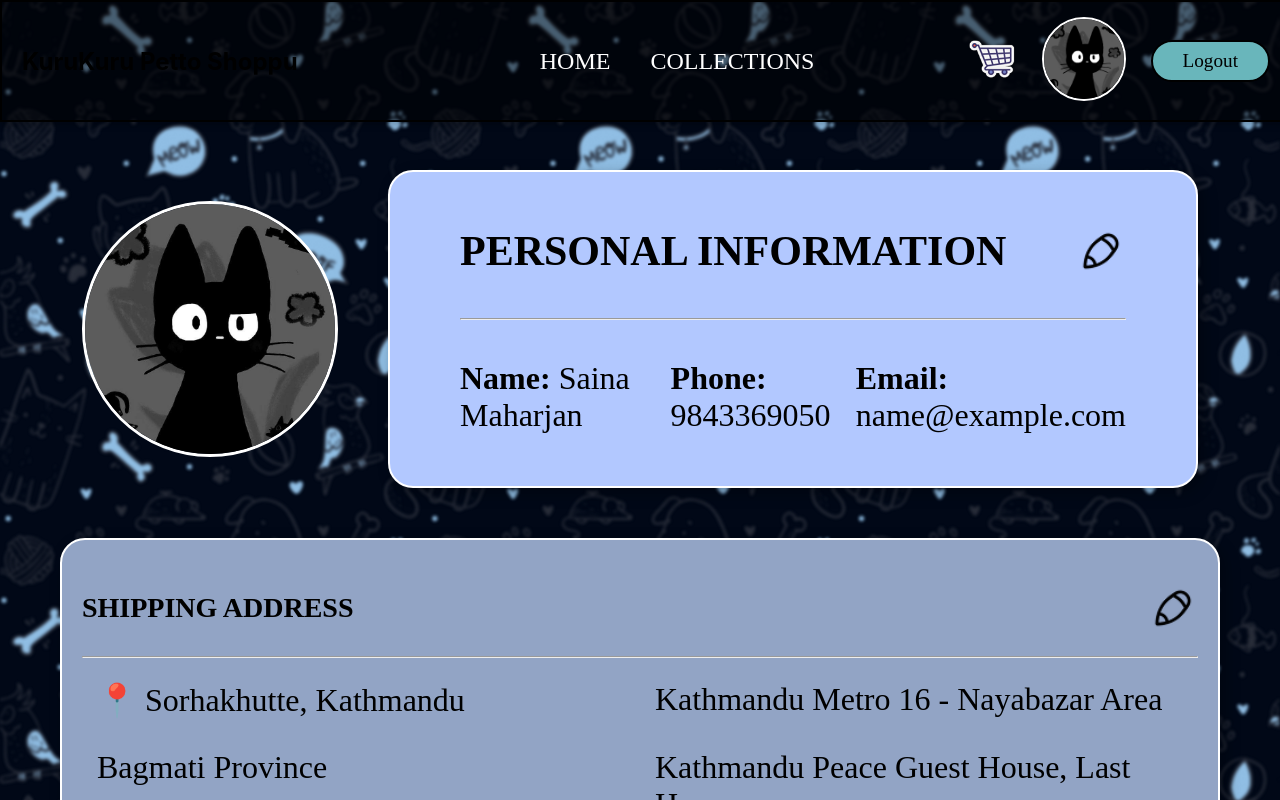
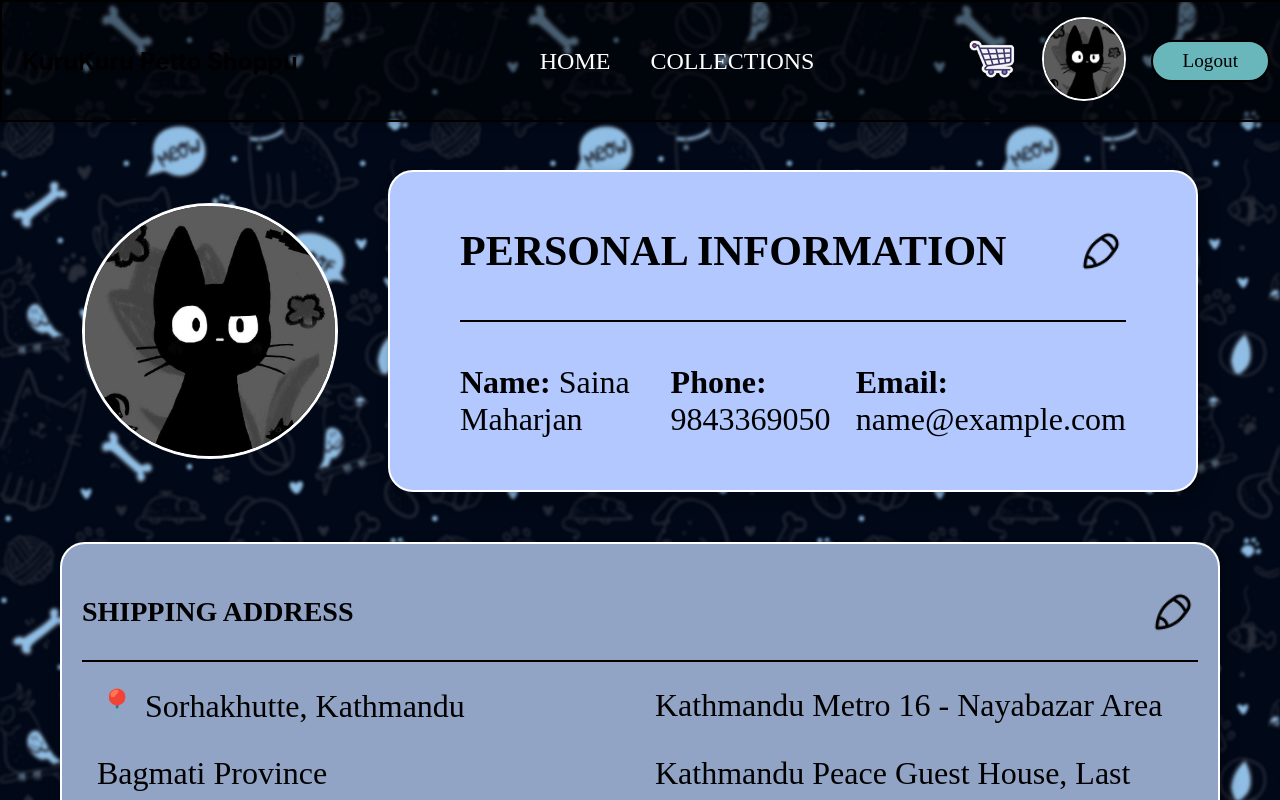
Before and after one commit to mintrgm/KuruKuru-Petto-Shoppu, a React (Create React App) app: page /login in a window 1280 px wide. Both pictures are taken after typing "name@example.com", "Sample123" into the empty fields and a click on the button "Log In". Shown: the top 800 px of the page. Built offline with nearby package versions, Linux system fonts and the light colour scheme.

Commit message:
Update Profile.css

```diff
--- a/src/components/Profile.css
+++ b/src/components/Profile.css
@@ -60,7 +60,7 @@ body {
   }
 
   /* Horizontal Line */
-  .section-divider {
+  .sections-divider {
     border: none;
     height: 2px;
     background: black;
```
